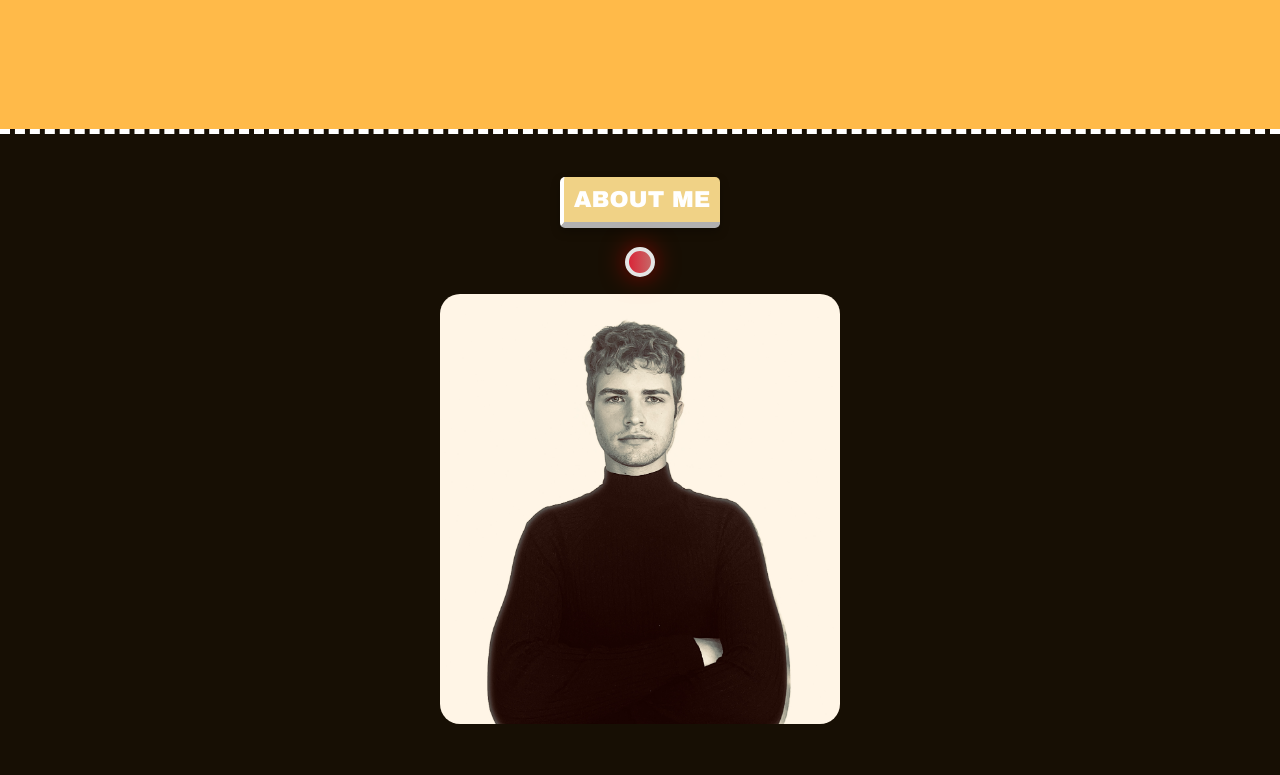
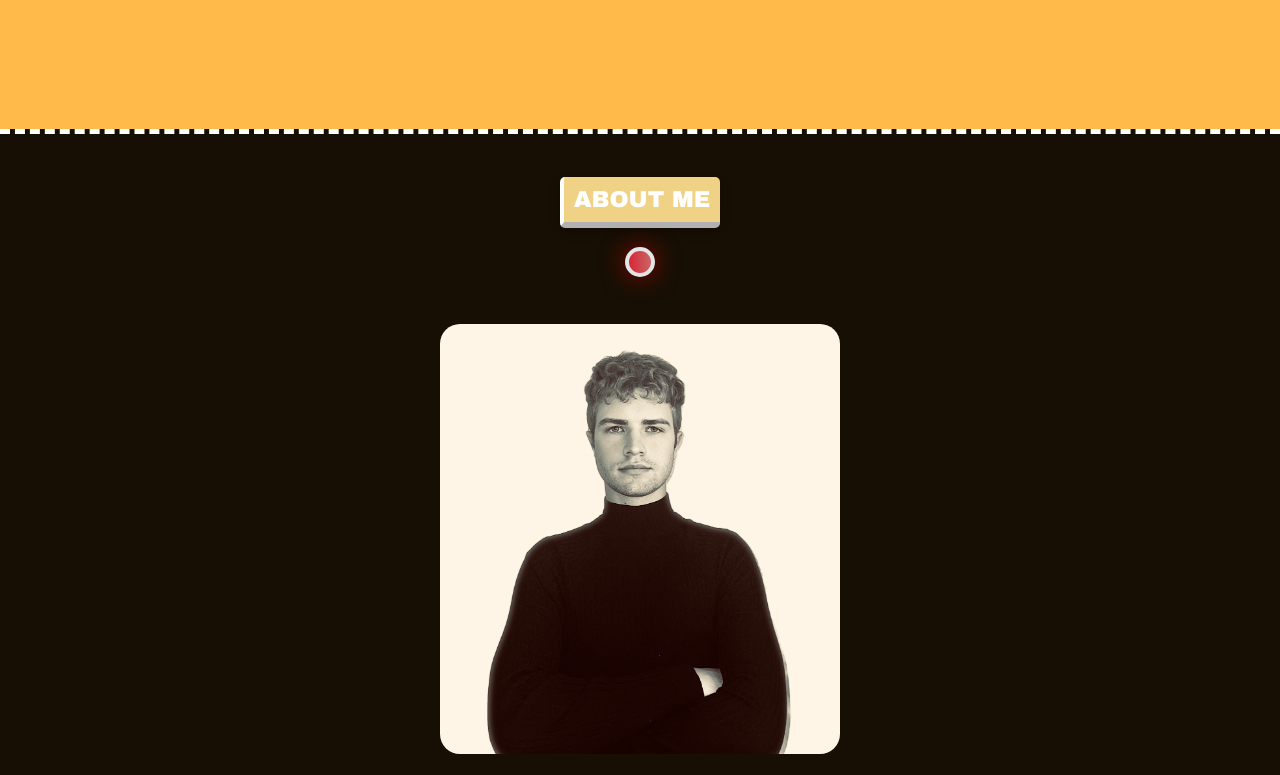
Before and after one commit to mr-nazarii/myweb, a Next.js app: page / in a window 1280 px wide. Shown: the part 460-1235 px from the top of the page. Built offline with nearby package versions, Linux system fonts and the light colour scheme.

Commit message:
fix padding

```diff
--- a/styles/_mixins.scss
+++ b/styles/_mixins.scss
@@ -7,7 +7,7 @@
   position: relative;
   flex-wrap: wrap;
   padding-bottom: 100px;
-  padding-top: 160px;
+  padding-top: 190px;
 }
 
 @mixin sectionColumn {
```
